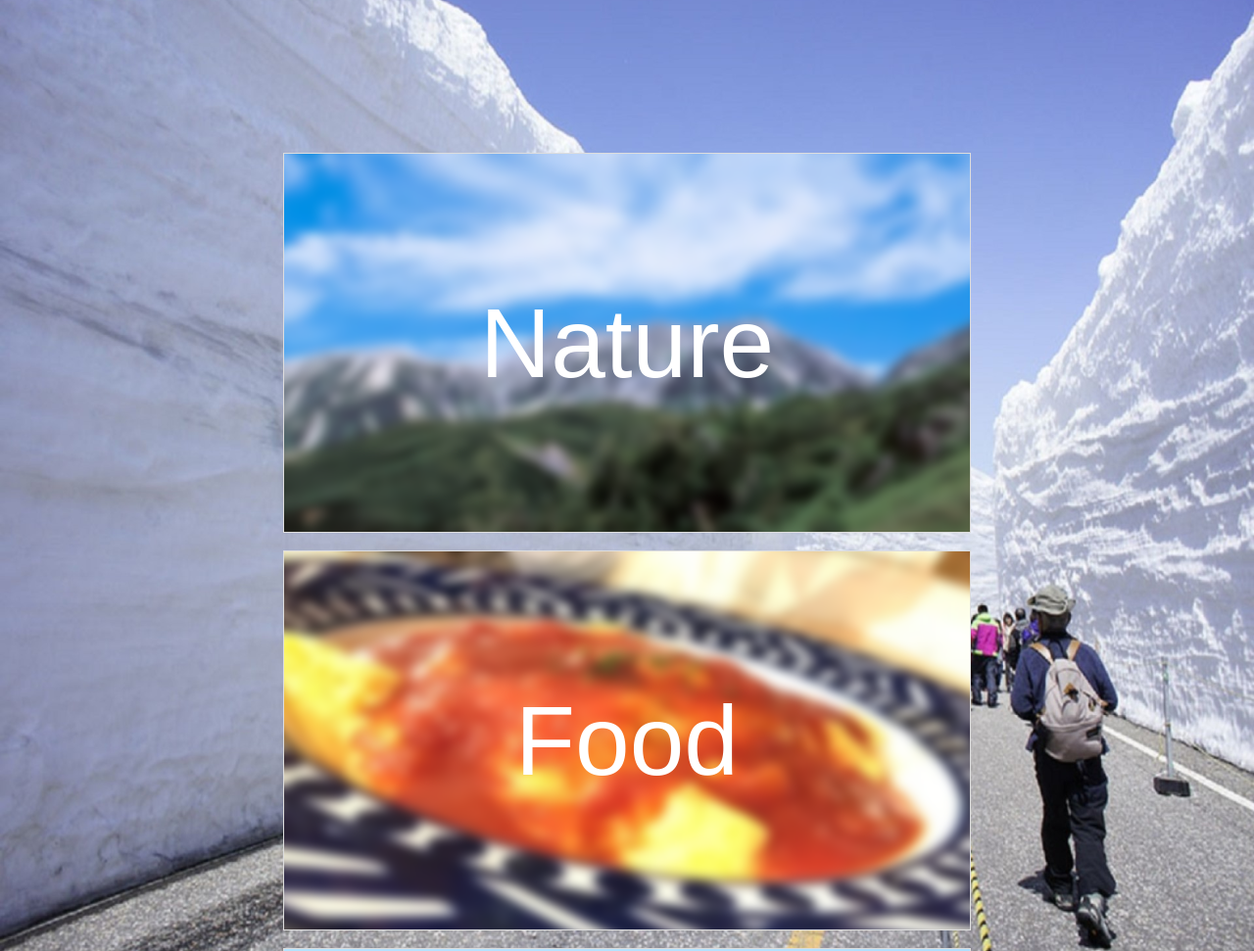
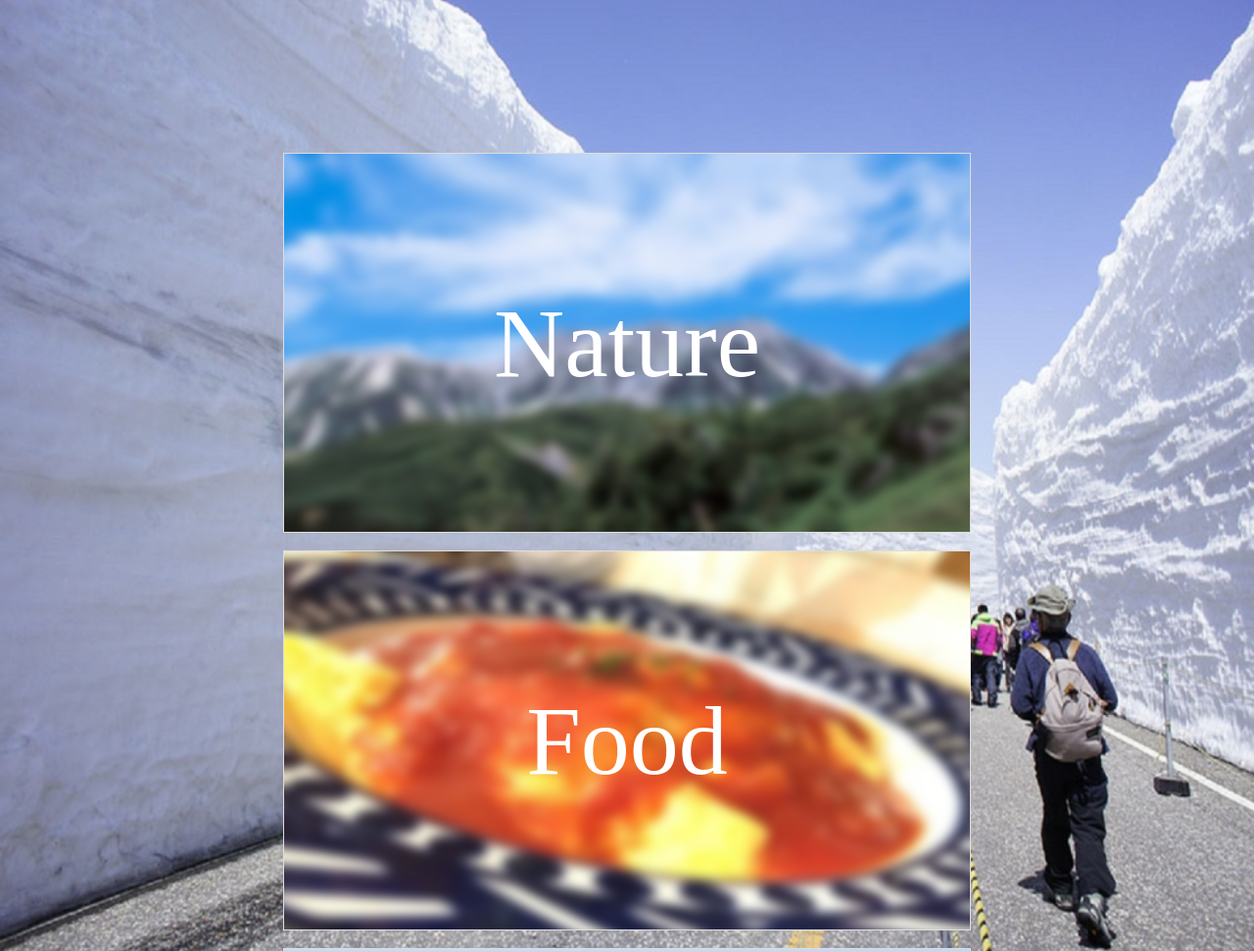
Before and after one commit to tsutsutaro/inutaisetu, a plain HTML site: page index.html in a window 1280 px wide. Shown: the part 1020-1991 px from the top of the page at 98% size. Drawn offline with Linux system fonts and the light colour scheme.

Commit message:
Update syoukai.css

```diff
--- a/syoukai.css
+++ b/syoukai.css
@@ -1,5 +1,6 @@
 *{text-align: center;
      color: #ffffff;
+     font-family: 'Noto Serif JP', serif;
 }
 
 header,footer,h{
@@ -31,7 +32,7 @@ body{background-image:url(toyama.jpg);
      background-size:cover;
      height: 100vh;
      background-attachment: fixed;
-     font-family: "ＭＳ 明朝";
+
 
 }
 .aaa{position: relative;
@@ -80,5 +81,5 @@ margin-top:100px auto;
      p.font1{
           font-size: 100px;
           white-space: nowrap;
-          font-family:"851マカポップ",sans-serif;
+
      }
```
